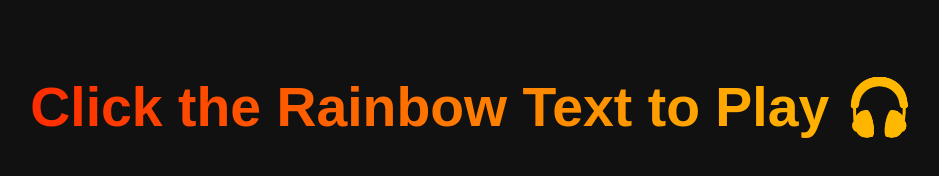
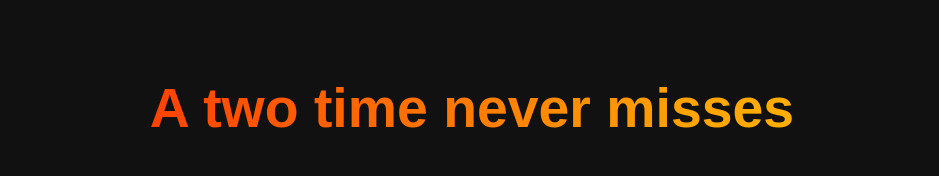
Before and after one commit to Cosmella-v/two-time-never-misses, a plain HTML site: page index.html in a window 1280 px wide. Shown: the top 176 px of the page, without its empty margins (168-1107 px from the left). Drawn offline with Linux system fonts and the light colour scheme.

Commit message:
Update index.html

```diff
--- a/index.html
+++ b/index.html
@@ -40,7 +40,7 @@
 </head>
 <body>
 
-  <h1 onclick="playRandomAudio()">Click the Rainbow Text to Play 🎧</h1>
+  <h1 onclick="playRandomAudio()">A two time never misses</h1>
 
   <audio id="audioPlayer"></audio>
 
```
